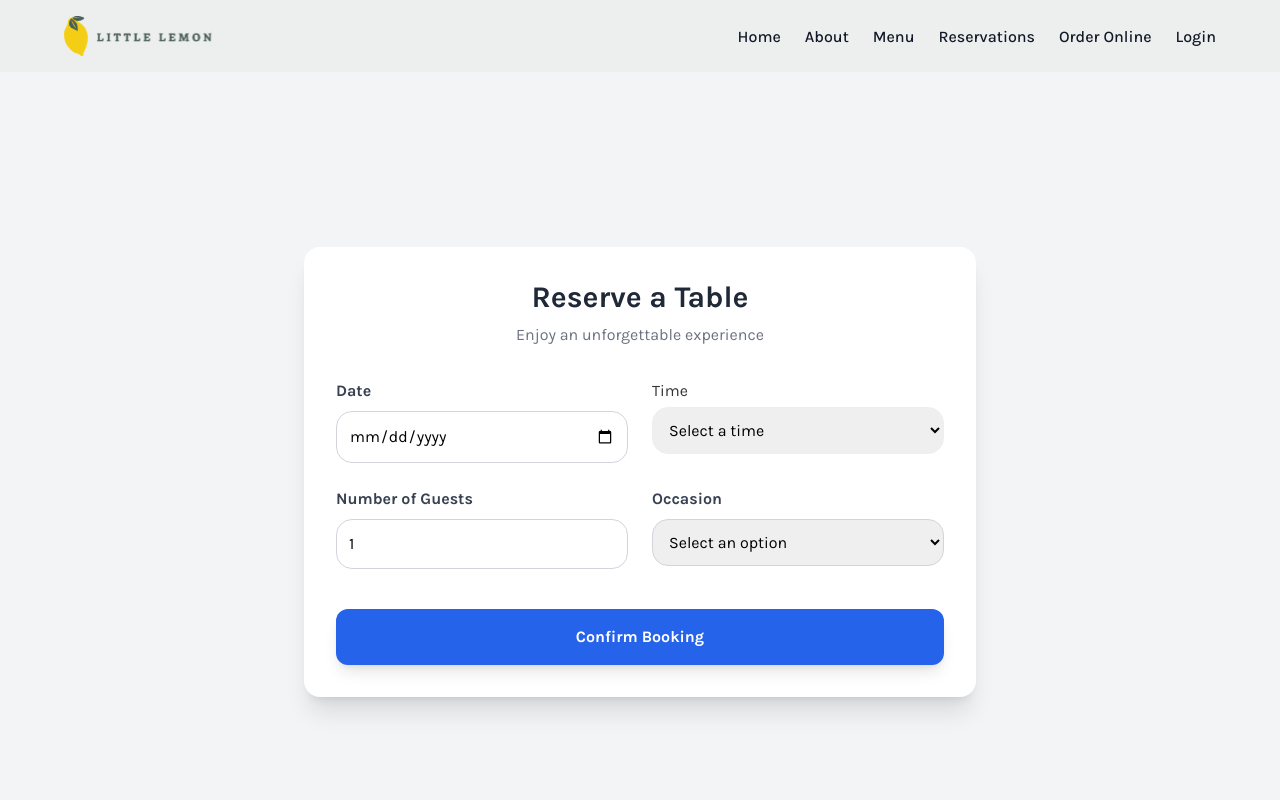
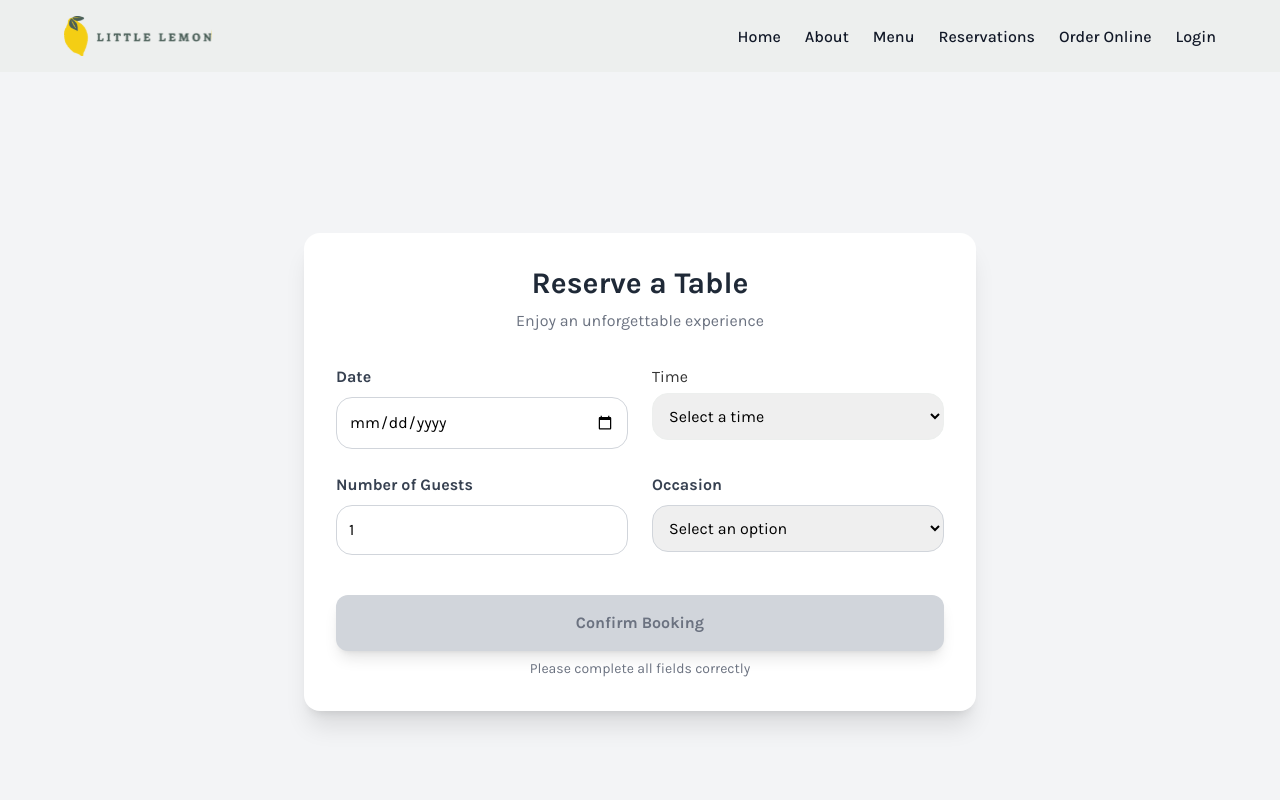
Before and after one commit to tlesbeses/little-lemmon, a React (Create React App) app: page /booking in a window 1280 px wide. Shown: the top 800 px of the page. Built offline with nearby package versions, Linux system fonts and the light colour scheme.

Commit message:
feat: Enhance ReservationForm with form validation and dynamic button state

```diff
--- a/src/components/ReservationForm.js
+++ b/src/components/ReservationForm.js
@@ -18,15 +18,16 @@ const getLocalNow = () => {
   };
 };
 
-export default function ReservationForm({ availableTimes = [], dispatch, submitForm }) {
+export default function ReservationForm({ availableTimes = [], dispatch, onSubmit }) {
   const { date: todayStr } = getLocalNow();
 
   const {
     register,
     handleSubmit,
-    formState: { errors },
+    formState: { errors ,isValid},
   } = useForm({
     resolver: zodResolver(bookingFormSchema),
+    mode: "onChange",
     defaultValues: {
       guests: 1,
     },
@@ -43,7 +44,7 @@ export default function ReservationForm({ availableTimes = [], dispatch, submitF
         </header>
 
         <form
-          onSubmit={handleSubmit(submitForm)}
+          onSubmit={handleSubmit(onSubmit)}
           className="grid gap-6 md:grid-cols-2"
         >
           {/* Fecha */}
@@ -152,10 +153,21 @@ export default function ReservationForm({ availableTimes = [], dispatch, submitF
           <div className="md:col-span-2 mt-4">
             <button
               type="submit"
-              className="w-full bg-blue-600 text-white font-bold py-4 rounded-xl hover:bg-blue-700 active:scale-[0.98] transition-all shadow-lg"
+              disabled={!isValid}
+              className={`w-full font-bold py-4 rounded-xl transition-all shadow-lg ${
+                isValid
+                  ? "bg-blue-600 hover:bg-blue-700 text-white"
+                  : "bg-gray-300 text-gray-500 cursor-not-allowed"
+              }`}
             >
               Confirm Booking
             </button>
+
+            {!isValid && (
+              <p className="text-sm text-gray-500 text-center mt-2">
+                Please complete all fields correctly
+              </p>
+            )}
           </div>
         </form>
       </div>
```
